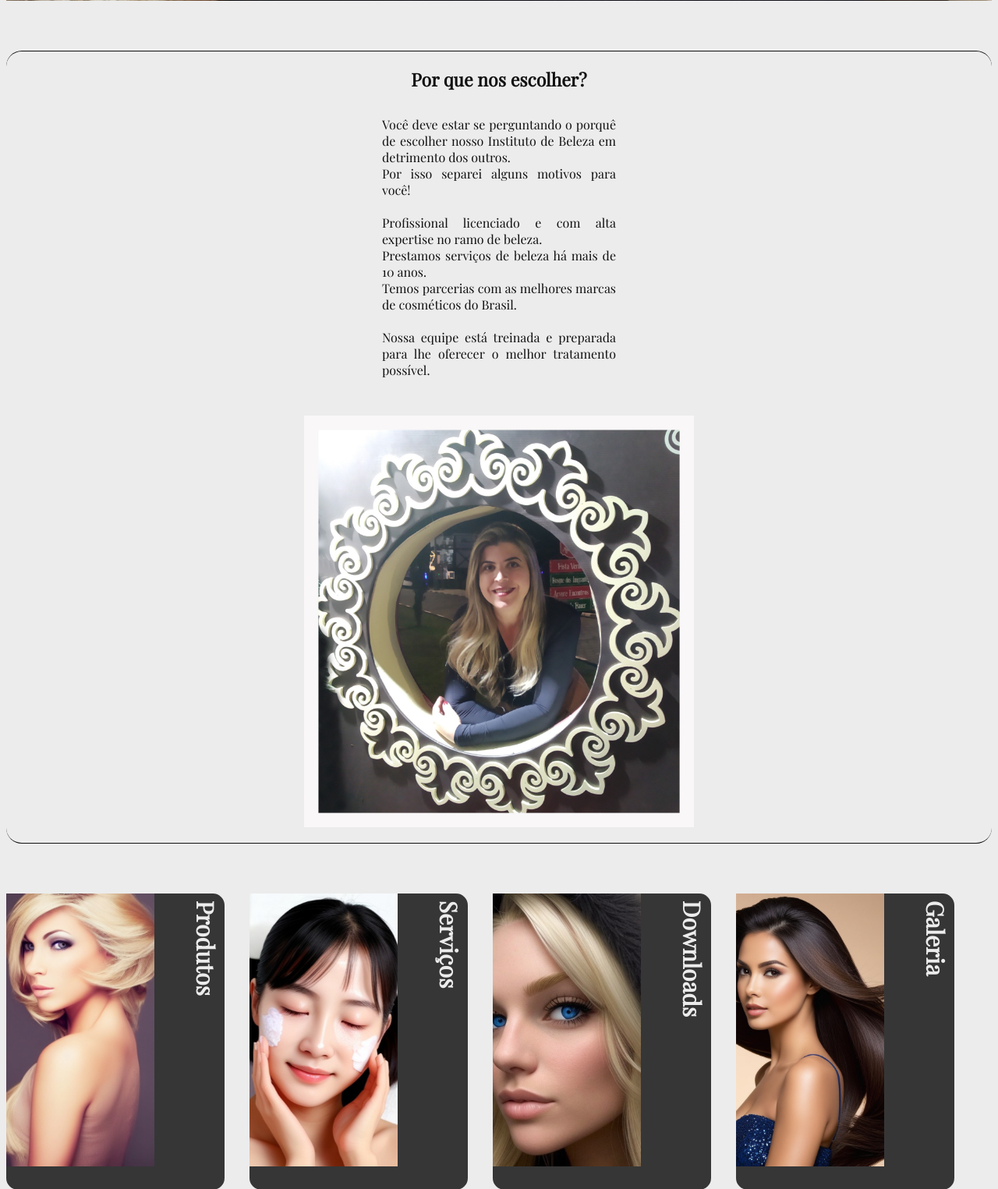
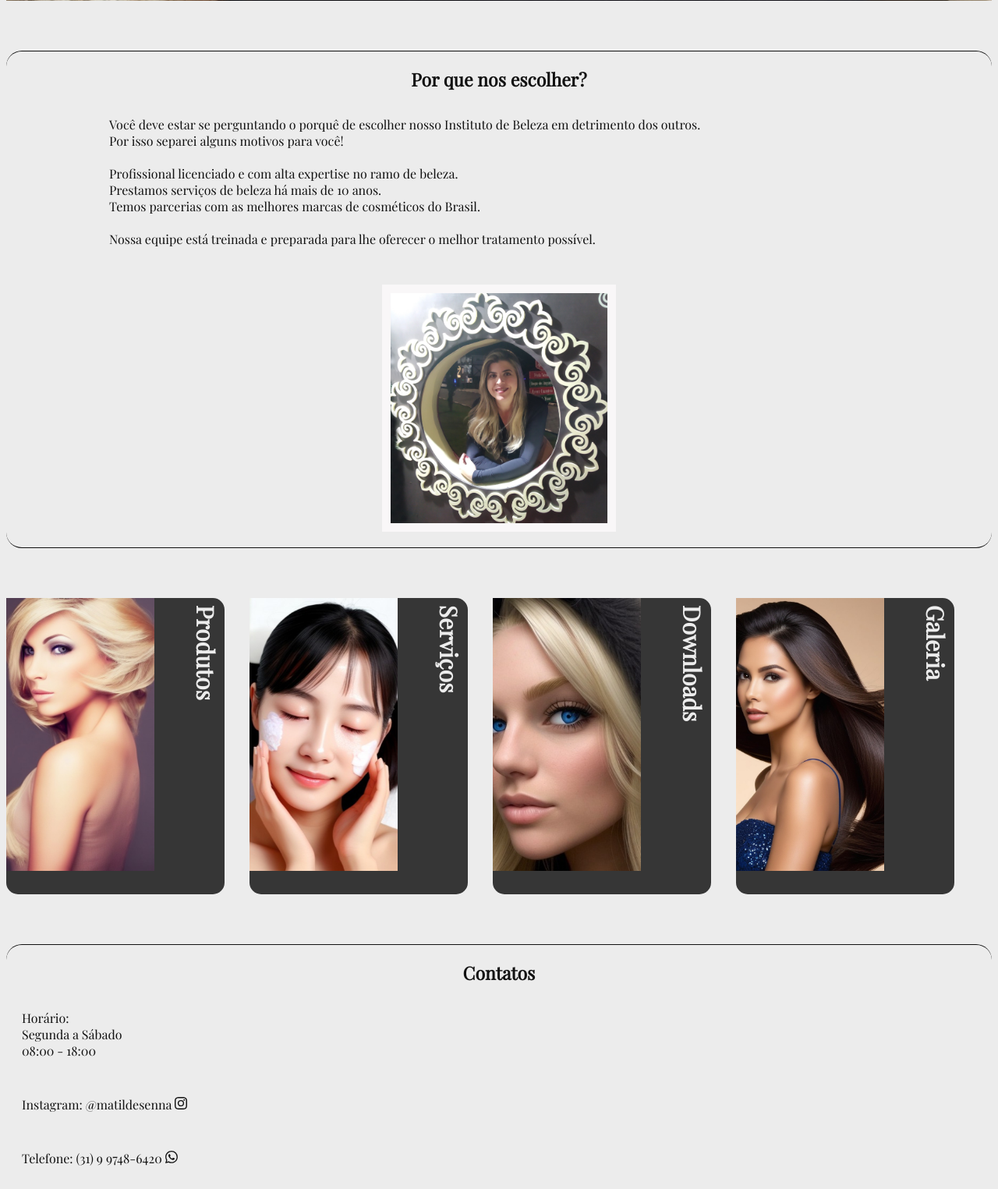
Before and after one commit to JoaoPGOS/IBMS, a Flask app: page / in a window 1280 px wide. Shown: the part 1114-2639 px from the top of the page at 78% size. Run offline with Flask 3, Linux system fonts and the light colour scheme.

Commit message:
Update style.css

```diff
--- a/static/css/style.css
+++ b/static/css/style.css
@@ -170,12 +170,12 @@ body::-webkit-scrollbar-thumb {
 .container .box .content{
     display: flex;
     flex-direction: column;
-    width: 300px !important;
+    width: 400px;
     flex-direction: column !important;
 }
 
-.container .box .content .aboutusimg{
-    width: 300px !important;
+.container .content .aboutusimg{
+    width: 300px;
     align-self: center;
 }
 
@@ -241,12 +241,13 @@ body::-webkit-scrollbar-thumb {
 }
 
 @media only screen and (min-width: 800px) {
-    .container .box .content{
+    .container .content{
         display: flex;
         flex-direction: row;
+        width: 1000px !important;
     }
-    .container .box .content .aboutusimg{
-        width: 500px !important;
+    .container .content img{
+        width: 600px;
 
     }
     .sideimagescontainerservices{
```
